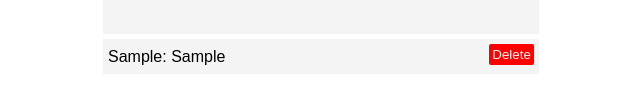
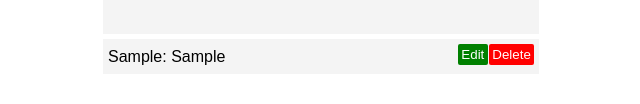
Before and after one commit to VaibhavJeet/git, a plain HTML site: page localStorage/index.html in a window 1280 px wide. Both pictures are taken after typing "Sample", "Sample" into the empty fields and a click on the input "Submit". Shown: the part 382-486 px from the top of the page, 319-959 px from the left. Drawn offline with Linux system fonts and the light colour scheme.

Commit message:
edit functionality

```diff
--- a/localStorage/index.js
+++ b/localStorage/index.js
@@ -37,6 +37,21 @@
     const li = document.createElement('li');
     li.appendChild(document.createTextNode(`${entry.name}: ${entry.email}`));
 
+    const editbtn = document.createElement('button');
+    editbtn.appendChild(document.createTextNode('Edit'));
+    editbtn.className = 'editbtn';
+
+    editbtn.addEventListener('click', function () {
+      const editedData = storedData.filter((item) => item.id !== entry.id);
+      nameInput.value = entry.name;
+      emailInput.value = entry.email;
+      storedData.name = nameInput.value;
+      storedData.email = emailInput.value;
+      localStorage.setItem('userData', JSON.stringify(editedData));
+      displayStoredData();
+      console.log('edit button clicked');
+    });
+
     const btn = document.createElement('button');
     btn.appendChild(document.createTextNode('Delete'));
     btn.className = 'deletebtn';
@@ -48,6 +63,7 @@
     });
 
     li.appendChild(btn);
+    li.appendChild(editbtn);
     userList.appendChild(li);
   });
 }
--- a/localStorage/style.css
+++ b/localStorage/style.css
@@ -84,3 +84,13 @@
     border-radius: 2px;
     padding: 0.2rem;
   }
+
+  .editbtn {
+    float: right;
+    background-color: green;
+    color: white;
+    border: none;
+    border-radius: 2px;
+    padding: 0.2rem;
+    margin-right : 0.1rem;
+  }
```
